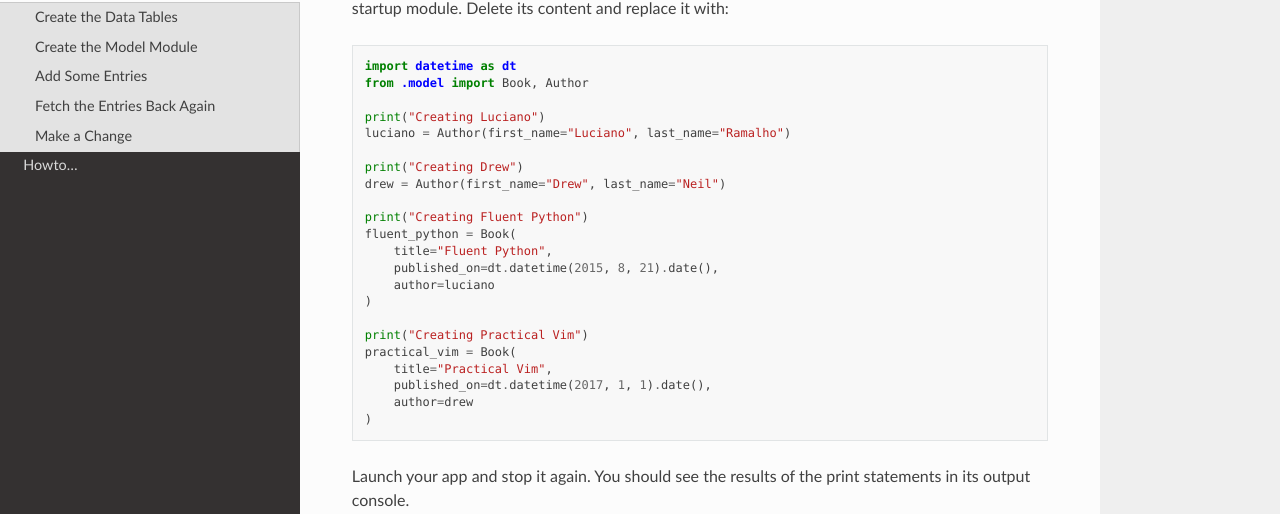
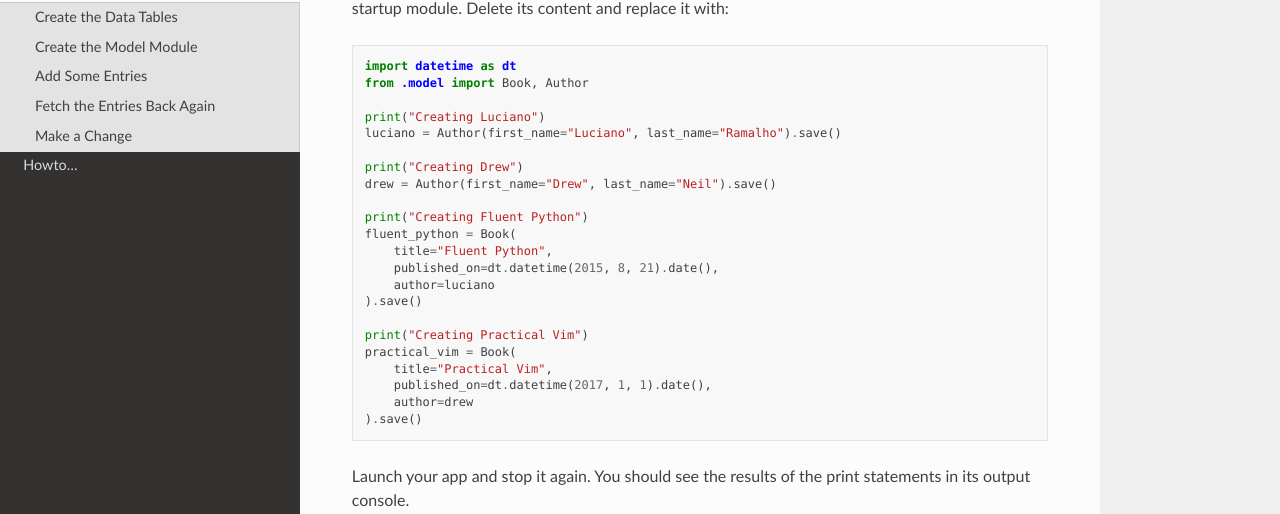
Before and after one commit to anvilistas/anvil-orm, a Sphinx documentation site: the page built from docs/tutorial.rst, in a window 1280 px wide and 900 px high, scrolled down 1209 px. Shown: the part 134-648 px from the top of the window. Built offline with Sphinx 7.4.7 and the Read the Docs theme 2.0.0, drawn with Linux system fonts in a browser that asks for light colours.

Commit message:
Changes to be committed:

```diff
--- a/docs/tutorial.rst
+++ b/docs/tutorial.rst
@@ -59,24 +59,24 @@ it as the startup module. Delete its content and replace it with::
     from .model import Book, Author
 
     print("Creating Luciano")
-    luciano = Author(first_name="Luciano", last_name="Ramalho")
+    luciano = Author(first_name="Luciano", last_name="Ramalho").save()
 
     print("Creating Drew")
-    drew = Author(first_name="Drew", last_name="Neil")
+    drew = Author(first_name="Drew", last_name="Neil").save()
 
     print("Creating Fluent Python")
     fluent_python = Book(
         title="Fluent Python",
         published_on=dt.datetime(2015, 8, 21).date(),
         author=luciano
-    )
+    ).save()
 
     print("Creating Practical Vim")
     practical_vim = Book(
         title="Practical Vim",
         published_on=dt.datetime(2017, 1, 1).date(),
         author=drew
-    )
+    ).save()
 
 Launch your app and stop it again. You should see the results of the print statements
 in its output console.
```
Also changed, not shown: README.md (+1 -1 lines), 1 other file.
